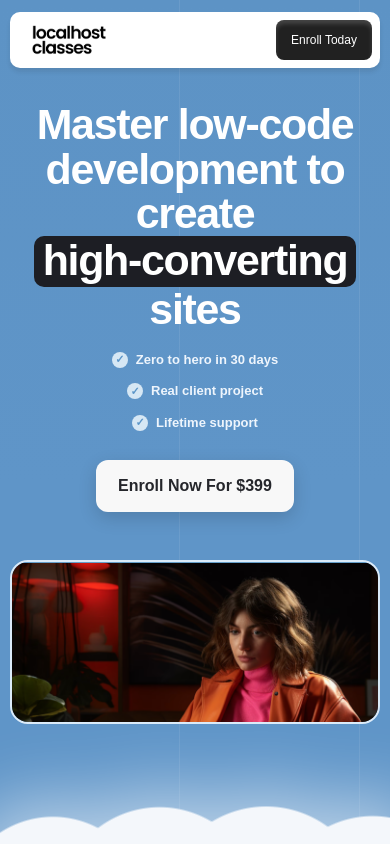
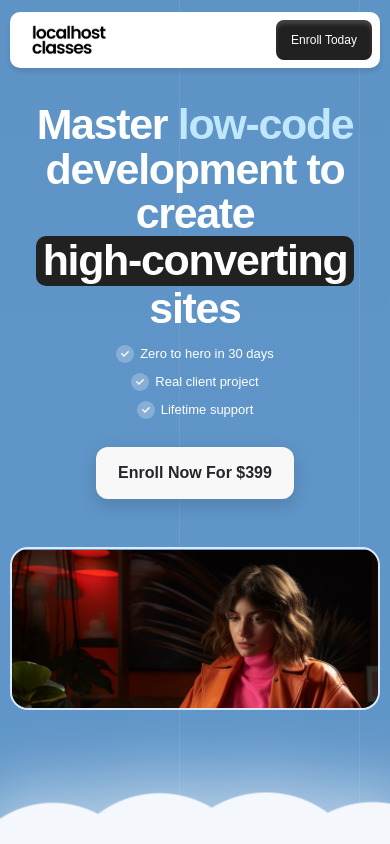
Before and after one commit to Gautham28/localhost-classes, a React (Vite) app: page / in a window 390 px wide. Shown: the top 844 px of the page. Built offline with nearby package versions, Linux system fonts and the light colour scheme; a web font is replaced by a local one.

Commit message:
hero refinement

```diff
--- a/src/App.css
+++ b/src/App.css
@@ -149,7 +149,7 @@ body {
 .hero-section {
   position: relative;
   z-index: 2;
-  width: min(1080px, calc(100% - 32px));
+  width: min(1200px, calc(100% - 32px));
   margin: 52px auto 0;
   padding-bottom: 220px;
 }
@@ -161,53 +161,81 @@ body {
   text-align: center;
 }
 
+.hero-title-list {
+  width: min(1200px, 100%);
+  min-height: 240px;
+  display: flex;
+  flex-direction: column;
+  align-items: center;
+  justify-content: center;
+  gap: 30px;
+}
+
 .hero-content h1 {
   margin: 0;
-  font-size: clamp(2.25rem, 7vw, 4.55rem);
-  line-height: 0.98;
+  width: 660px;
+  max-width: 100%;
+  font-size: 64px;
+  line-height: 1;
   letter-spacing: -0.03em;
-  font-weight: 800;
-  text-wrap: balance;
+  font-weight: 700;
+  color: #ffffff;
+}
+
+.hero-soft {
+  color: #bfe8ff;
 }
 
 .heading-highlight {
-  background: #1d1e24;
-  padding: 0.06em 0.2em 0.1em;
+  background: #212121;
+  padding: 0.05em 0.15em 0.08em;
   border-radius: 12px;
   display: inline-block;
 }
 
 .hero-points {
-  margin: 20px 0 0;
+  margin: 0;
   padding: 0;
+  width: 571px;
+  max-width: 100%;
+  min-height: 18px;
   list-style: none;
   display: flex;
   align-items: center;
-  gap: 20px;
-  flex-wrap: wrap;
+  justify-content: space-between;
+  gap: 0;
+}
+
+.hero-points li {
+  width: 173px;
+  display: flex;
+  align-items: center;
+  gap: 6px;
+}
+
+.point-check {
+  width: 18px;
+  height: 18px;
+  display: inline-flex;
+  align-items: center;
   justify-content: center;
-  font-weight: 600;
-  font-size: 15px;
-  color: rgba(245, 250, 255, 0.95);
-}
-
-.hero-points li {
-  display: inline-flex;
-  align-items: center;
-  gap: 8px;
-}
-
-.point-check {
-  width: 16px;
-  height: 16px;
-  border-radius: 50%;
-  background: #d6e7f4;
-  color: #5b95c8;
-  font-size: 11px;
-  font-weight: 900;
-  display: inline-flex;
-  align-items: center;
-  justify-content: center;
+  color: #ffffff;
+  flex: 0 0 18px;
+}
+
+.point-check svg {
+  width: 18px;
+  height: 18px;
+  display: block;
+}
+
+.hero-points p {
+  margin: 0;
+  color: #ffffff;
+  font-size: 14px;
+  line-height: 1;
+  font-weight: 400;
+  text-align: left;
 }
 
 .hero-cta {
@@ -1547,12 +1575,29 @@ body {
     padding-bottom: 180px;
   }
 
+  .hero-title-list {
+    min-height: 0;
+    gap: 18px;
+  }
+
   .hero-content h1 {
+    width: auto;
+    font-size: clamp(2.8rem, 9vw, 3.8rem);
     line-height: 1.04;
   }
 
   .hero-points {
+    width: auto;
     gap: 12px;
+    flex-wrap: wrap;
+    justify-content: center;
+  }
+
+  .hero-points li {
+    width: auto;
+  }
+
+  .hero-points p {
     font-size: 13px;
   }
 
@@ -1842,17 +1887,34 @@ body {
   }
 
   .hero-content h1 {
+    width: auto;
     font-size: clamp(2rem, 11vw, 2.8rem);
   }
 
   .heading-highlight {
     border-radius: 10px;
+  }
+
+  .hero-title-list {
+    gap: 14px;
   }
 
   .hero-points {
     flex-direction: column;
     align-items: center;
-    margin-top: 18px;
+    width: 100%;
+    max-width: 280px;
+    gap: 10px;
+  }
+
+  .hero-points li {
+    width: 100%;
+    justify-content: center;
+  }
+
+  .hero-points p {
+    font-size: 13px;
+    text-align: center;
   }
 
   .hero-media {
--- a/src/components/Hero.jsx
+++ b/src/components/Hero.jsx
@@ -1,13 +1,29 @@
 import heroCard from '../assets/hero-card.png'
 
 const points = ['Zero to hero in 30 days', 'Real client project', 'Lifetime support']
+
+function PointIcon() {
+  return (
+    <svg viewBox="0 0 56 56" fill="none" aria-hidden="true">
+      <circle cx="28" cy="28" r="28" fill="currentColor" fillOpacity="0.25" />
+      <path
+        d="M38 21L24.8 34.2L18 27.4"
+        stroke="currentColor"
+        strokeWidth="4.2"
+        strokeLinecap="round"
+        strokeLinejoin="round"
+      />
+    </svg>
+  )
+}
 
 function Hero() {
   return (
     <section className="hero-section">
       <div className="hero-content">
+        <div className="hero-title-list">
           <h1>
-          Master low-code
+            Master <span className="hero-soft">low-code</span>
             <br />
             development to create
             <br />
@@ -18,12 +34,13 @@ function Hero() {
             {points.map((point) => (
               <li key={point}>
                 <span aria-hidden="true" className="point-check">
-                ✓
+                  <PointIcon />
                 </span>
-              {point}
+                <p>{point}</p>
               </li>
             ))}
           </ul>
+        </div>
 
         <button className="hero-cta" type="button">
           Enroll Now For $399
```
Lines whose indentation alone changed are shown as unchanged.
